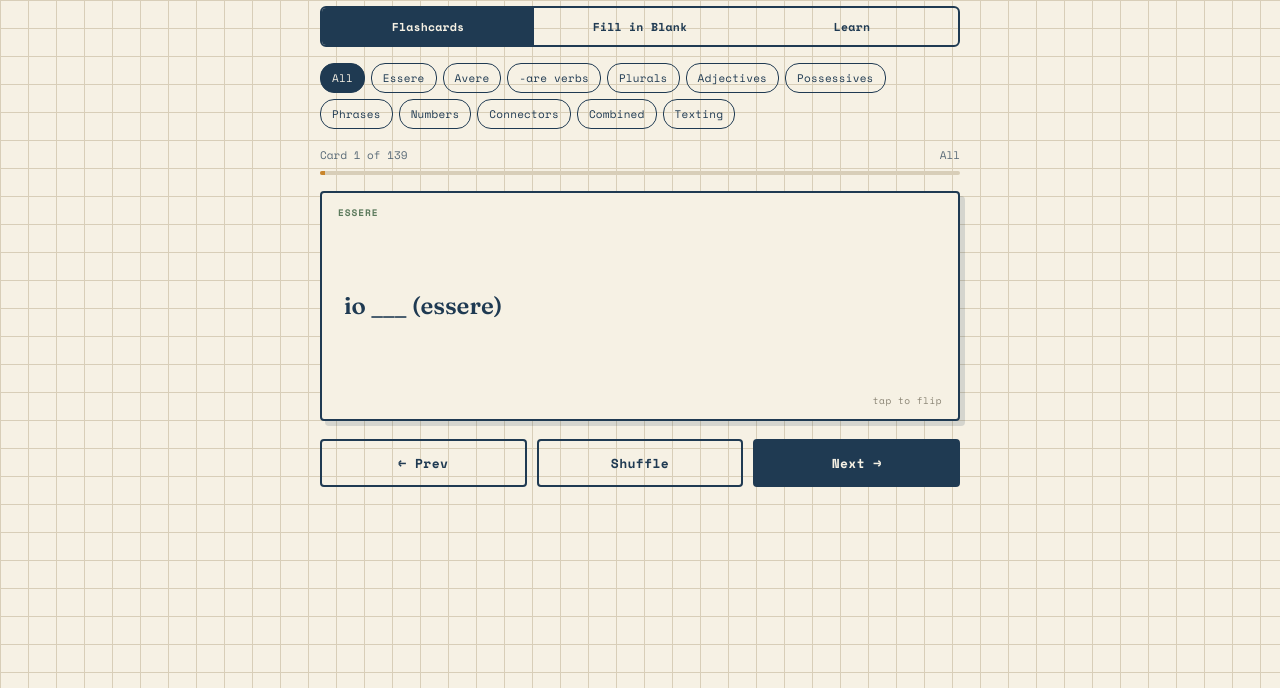
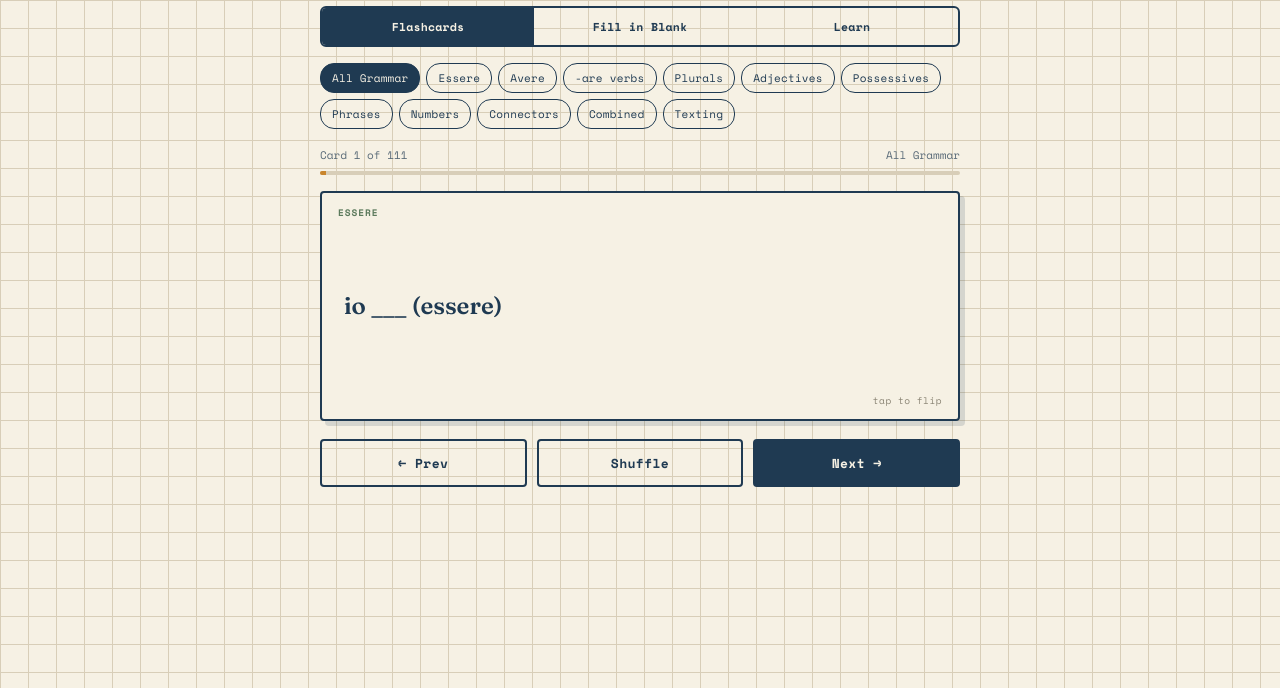
Before and after one commit to LondonZone/italian-flashcards, a plain HTML site: page italian_flashcards.html in a window 1280 px wide. Shown: the part 112-800 px from the top of the page. Drawn offline with nearby package versions, Linux system fonts and the light colour scheme; no server answers.

Commit message:
Rename "All" filter to "All Grammar" and exclude Texting phrases
Excludes casual Texting-category cards/sentences from the "All Grammar"
filter and from multiple-choice distractor pools across Flashcards, Fill
in Blank, and Learn mode, so grammar review isn't cluttered with texting
phrases.

Co-Authored-By: Claude Sonnet 5 <noreply@anthropic.com>
Claude-Session: https://claude.ai/code/session_013nxzgyQZCbChjwwHrcbExw

```diff
--- a/italian_flashcards.html
+++ b/italian_flashcards.html
@@ -799,9 +799,9 @@ let mode = "cards";
 /* FLASHCARD STATE */
 let current = 0;
 let flipped = false;
-let activeCat = "All";
+let activeCat = "All Grammar";
 let order = [];
-const categories = ["All", ...new Set(DECK.map(c => c.cat))];
+const categories = ["All Grammar", ...new Set(DECK.map(c => c.cat))];
 
 function buildFilters(){
   const el = document.getElementById('filters');
@@ -815,7 +815,7 @@ function buildFilters(){
   });
 }
 function resetOrder(){
-  order = DECK.map((c,i)=>i).filter(i => activeCat === "All" || DECK[i].cat === activeCat);
+  order = DECK.map((c,i)=>i).filter(i => activeCat === "All Grammar" ? DECK[i].cat !== "Texting" : DECK[i].cat === activeCat);
   current = 0; flipped = false;
 }
 function render(){
@@ -862,12 +862,12 @@ document.getElementById('shuffleBtn').addEventListener('click', () => {
 
 /* QUIZ STATE */
 let qCurrent = 0;
-let qActiveCat = "All";
+let qActiveCat = "All Grammar";
 let qOrder = [];
 let qScore = 0;
 let qAttempted = 0;
 let qChecked = false;
-const qCategories = ["All", ...new Set(SENTENCES.map(s => s.cat))];
+const qCategories = ["All Grammar", ...new Set(SENTENCES.map(s => s.cat))];
 
 function buildQuizFilters(){
   const el = document.getElementById('quizFilters');
@@ -881,7 +881,7 @@ function buildQuizFilters(){
   });
 }
 function resetQuizOrder(){
-  qOrder = SENTENCES.map((s,i)=>i).filter(i => qActiveCat === "All" || SENTENCES[i].cat === qActiveCat);
+  qOrder = SENTENCES.map((s,i)=>i).filter(i => qActiveCat === "All Grammar" ? SENTENCES[i].cat !== "Texting" : SENTENCES[i].cat === qActiveCat);
   qCurrent = 0; qScore = 0; qAttempted = 0; qChecked = false;
 }
 function normalize(str){
@@ -954,7 +954,7 @@ document.getElementById('quizNextBtn').addEventListener('click', () => {
 // Each learn item: {front, back, note, cat} pulled from DECK.
 // Mastery tracking: needs 2 correct in a row to be "mastered" and removed from rotation.
 // First correct answer per item -> multiple choice. Once seen correctly once, next time it's typed recall.
-let learnActiveCat = "All";
+let learnActiveCat = "All Grammar";
 let learnPool = [];       // indices into DECK still in rotation this round
 let learnMastery = {};    // idx -> {streak:0, seenOnce:false}
 let learnQueue = [];      // shuffled queue of idx to ask this round
@@ -964,7 +964,7 @@ let learnAnswered = false;
 let learnMasteredSet = new Set();
 let learnInitialized = false; // true once Learn mode has been entered at least once
 
-const learnCategories = ["All", ...new Set(DECK.map(c => c.cat))];
+const learnCategories = ["All Grammar", ...new Set(DECK.map(c => c.cat))];
 
 function buildLearnFilters(){
   const el = document.getElementById('learnFilters');
@@ -979,7 +979,7 @@ function buildLearnFilters(){
 }
 
 function initLearnRound(){
-  const indices = DECK.map((c,i)=>i).filter(i => learnActiveCat === "All" || DECK[i].cat === learnActiveCat);
+  const indices = DECK.map((c,i)=>i).filter(i => learnActiveCat === "All Grammar" ? DECK[i].cat !== "Texting" : DECK[i].cat === learnActiveCat);
   learnPool = indices.filter(i => !learnMasteredSet.has(i));
   learnMastery = {};
   learnPool.forEach(i => { learnMastery[i] = {streak:0}; });
@@ -998,7 +998,7 @@ function buildLearnQueue(){
 function makeMCOptions(correctIdx){
   const correctItem = DECK[correctIdx];
   const sameCatPool = DECK.map((c,i)=>i).filter(i => i !== correctIdx && DECK[i].cat === correctItem.cat);
-  const otherPool = DECK.map((c,i)=>i).filter(i => i !== correctIdx && DECK[i].cat !== correctItem.cat);
+  const otherPool = DECK.map((c,i)=>i).filter(i => i !== correctIdx && DECK[i].cat !== correctItem.cat && DECK[i].cat !== "Texting");
   let distractorIdxs = [];
   const pool1 = [...sameCatPool];
   while(distractorIdxs.length < 3 && pool1.length > 0){
```
